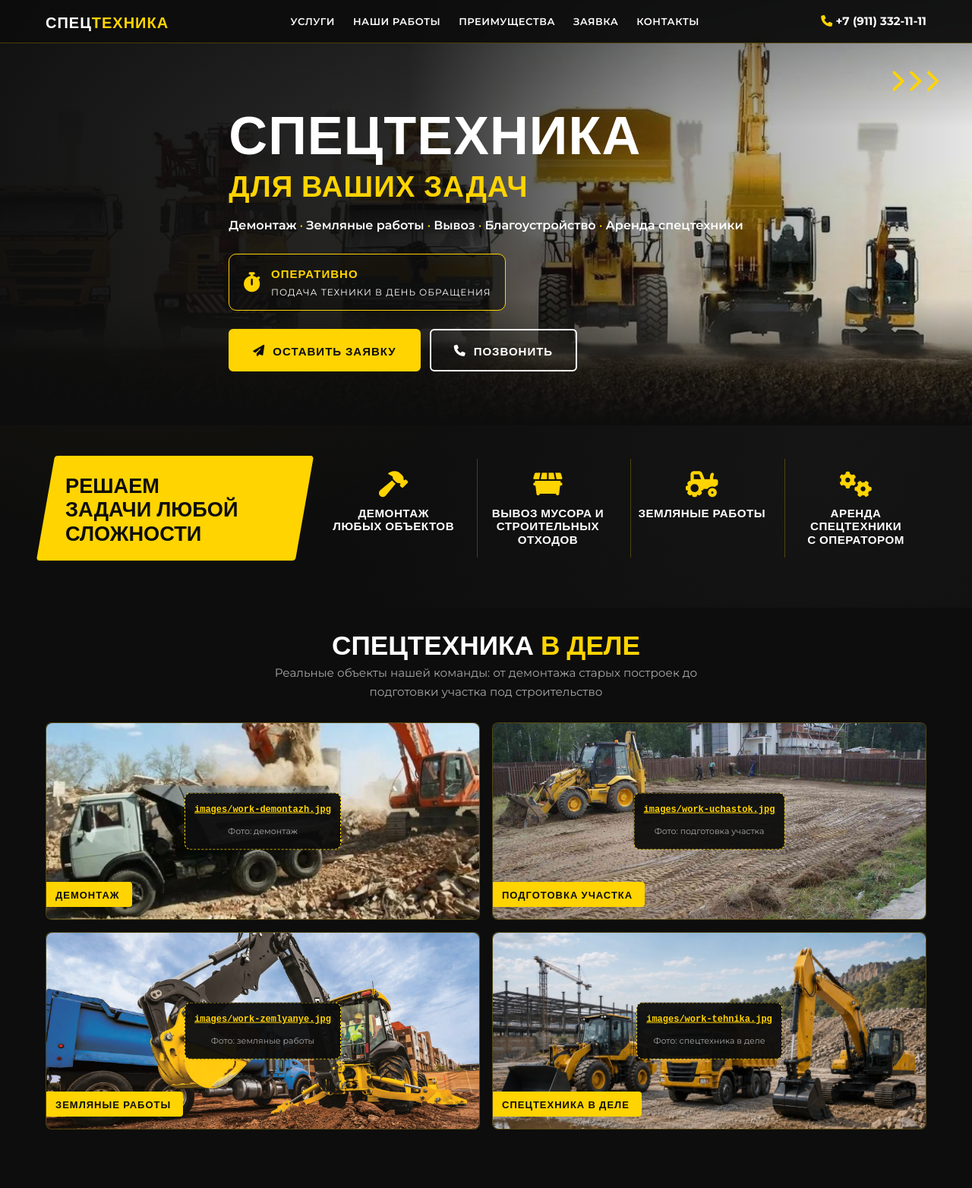
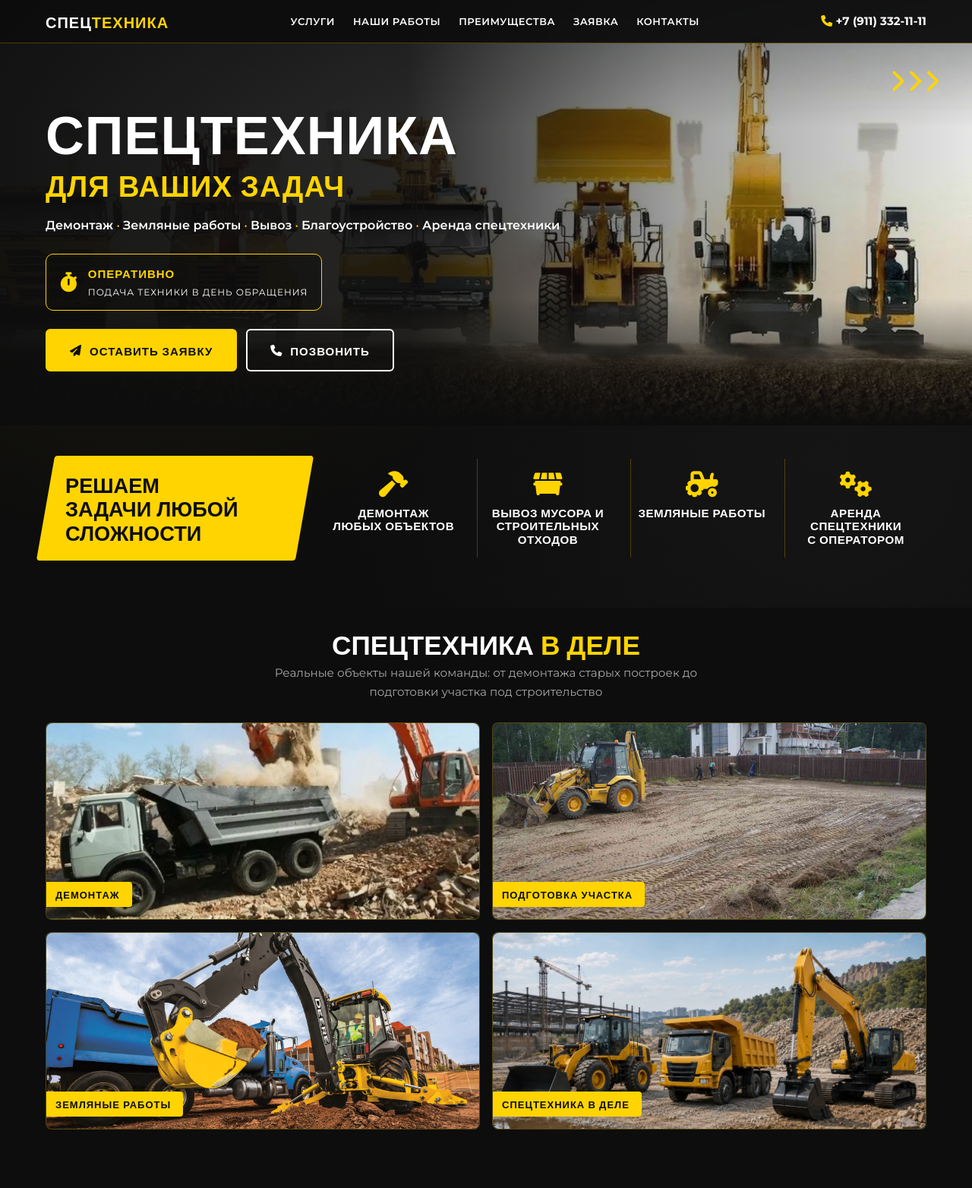
Before and after one commit to piarbookru-hub/specteh, a plain HTML site: page index.html in a window 1280 px wide. Shown: the top 1564 px of the page at 76% size. Drawn offline with nearby package versions, Linux system fonts and the light colour scheme.

Commit message:
Update index.html

```diff
--- a/index.html
+++ b/index.html
@@ -41,7 +41,14 @@
         a { color: inherit; text-decoration: none; transition: color 0.3s; }
         img { max-width: 100%; height: auto; display: block; }
         section { scroll-margin-top: 80px; padding: 40px 0; }
-        .container { max-width: 1200px; margin: 0 auto; padding: 0 20px; }
+
+        /* Единый контейнер для идеального выравнивания всех блоков */
+        .container {
+            max-width: 1200px;
+            margin: 0 auto;
+            padding: 0 20px;
+            width: 100%;
+        }
 
         /* Фон: текстура + виньетка */
         .bg-fixed { position: fixed; inset: 0; z-index: -2; background: var(--bg-dark); }
@@ -62,15 +69,17 @@
             position: absolute; top: 50%; left: 50%; transform: translate(-50%, -50%);
             z-index: 3; text-align: center; padding: 12px;
             background: rgba(13, 13, 13, 0.95); border: 1px dashed var(--accent);
-            border-radius: 8px; max-width: 90%;
+            border-radius: 8px; max-width: 90%; transition: opacity 0.3s;
         }
         .placeholder-label strong {
             display: block; font-family: monospace; font-size: 12px; color: var(--accent);
             margin-bottom: 4px; cursor: pointer; text-decoration: underline; word-break: break-all;
         }
         .placeholder-label span { font-size: 11px; color: var(--text-muted); }
-        .img-wrapper img { position: absolute; inset: 0; width: 100%; height: 100%; object-fit: cover; z-index: 2; border-radius: 8px; cursor: zoom-in; }
-        .img-wrapper img:not([src]) { display: none; }
+        .img-wrapper img {
+            position: absolute; inset: 0; width: 100%; height: 100%; object-fit: cover;
+            z-index: 2; border-radius: 8px; cursor: zoom-in;
+        }
 
         /* Навигация */
         nav { position: fixed; top: 0; width: 100%; z-index: 1000; background: rgba(13, 13, 13, 0.95); backdrop-filter: blur(10px); border-bottom: 1px solid var(--border); padding: 12px 0; }
@@ -84,7 +93,7 @@
         .nav-phone:hover { color: var(--accent); }
         .burger { display: none; background: none; border: none; color: var(--accent); font-size: 24px; cursor: pointer; }
 
-        /* Hero: фото техники фоном, текст по левому краю контейнера */
+        /* Hero */
         .hero {
             position: relative; padding: 120px 0 60px; overflow: hidden;
             min-height: 560px; display: flex; align-items: center;
@@ -101,7 +110,12 @@
                 linear-gradient(180deg, rgba(13,13,13,0.4) 0%, transparent 30%, transparent 70%, var(--bg-dark) 100%);
             z-index: -1;
         }
-        .hero-content { max-width: 720px; position: relative; z-index: 2; text-align: left; }
+        .hero-content {
+            max-width: 720px;
+            position: relative;
+            z-index: 2;
+            text-align: left; /* Явное выравнивание по левому краю контейнера */
+        }
         .hero h1 { font-size: clamp(2.4rem, 6.5vw, 4.4rem); font-weight: 700; letter-spacing: 1px; }
         .hero h1 span { display: block; color: var(--accent); font-size: clamp(1.5rem, 3.8vw, 2.4rem); margin-top: 8px; }
         .hero-services { margin: 20px 0 24px; color: var(--text-muted); font-size: 1rem; }
@@ -355,7 +369,7 @@
                         <strong data-copy="images/work-demontazh.jpg">images/work-demontazh.jpg</strong>
                         <span>Фото: демонтаж</span>
                     </div>
-                    <img src="images/work-demontazh.jpg" onerror="this.style.display='none'" alt="Демонтаж объекта экскаватором">
+                    <img src="images/work-demontazh.jpg" alt="Демонтаж объекта экскаватором">
                     <div class="gallery-tag">Демонтаж</div>
                 </div>
                 <div class="img-wrapper gallery-item">
@@ -363,7 +377,7 @@
                         <strong data-copy="images/work-uchastok.jpg">images/work-uchastok.jpg</strong>
                         <span>Фото: подготовка участка</span>
                     </div>
-                    <img src="images/work-uchastok.jpg" onerror="this.style.display='none'" alt="Подготовка участка, вывоз мусора в мешках">
+                    <img src="images/work-uchastok.jpg" alt="Подготовка участка, вывоз мусора в мешках">
                     <div class="gallery-tag">Подготовка участка</div>
                 </div>
                 <div class="img-wrapper gallery-item">
@@ -371,7 +385,7 @@
                         <strong data-copy="images/work-zemlyanye.jpg">images/work-zemlyanye.jpg</strong>
                         <span>Фото: земляные работы</span>
                     </div>
-                    <img src="images/work-zemlyanye.jpg" onerror="this.style.display='none'" alt="Земляные работы экскаватором-погрузчиком">
+                    <img src="images/work-zemlyanye.jpg" alt="Земляные работы экскаватором-погрузчиком">
                     <div class="gallery-tag">Земляные работы</div>
                 </div>
                 <div class="img-wrapper gallery-item">
@@ -379,7 +393,7 @@
                         <strong data-copy="images/work-tehnika.jpg">images/work-tehnika.jpg</strong>
                         <span>Фото: спецтехника в деле</span>
                     </div>
-                    <img src="images/work-tehnika.jpg" onerror="this.style.display='none'" alt="Экскаватор-погрузчик за работой зимой">
+                    <img src="images/work-tehnika.jpg" alt="Экскаватор-погрузчик за работой зимой">
                     <div class="gallery-tag">Спецтехника в деле</div>
                 </div>
             </div>
@@ -493,6 +507,23 @@
     </script>
 
     <script>
+        // 1. Умное управление заглушками: скрывает их, когда картинка загружена
+        document.querySelectorAll('.img-wrapper img').forEach(img => {
+            if (img.complete && img.naturalHeight !== 0) {
+                const placeholder = img.parentElement.querySelector('.placeholder-label');
+                if (placeholder) placeholder.style.display = 'none';
+            } else {
+                img.addEventListener('load', function() {
+                    const placeholder = this.parentElement.querySelector('.placeholder-label');
+                    if (placeholder) placeholder.style.display = 'none';
+                });
+                img.addEventListener('error', function() {
+                    console.warn('⚠️ Не удалось загрузить изображение:', this.src, '. Проверь регистр букв в имени файла (GitHub чувствителен к регистру!) и путь к папке images.');
+                });
+            }
+        });
+
+        // 2. Копирование имени файла из заглушки
         document.querySelectorAll('[data-copy]').forEach(el => {
             el.addEventListener('click', (e) => {
                 e.stopPropagation();
@@ -505,10 +536,12 @@
             });
         });
 
+        // 3. Мобильное меню
         document.querySelectorAll('.nav-links a').forEach(a => {
             a.addEventListener('click', () => document.querySelector('.nav-links').classList.remove('active'));
         });
 
+        // 4. Маска телефона
         const phoneInput = document.getElementById('phone');
         phoneInput.addEventListener('input', (e) => {
             let digits = e.target.value.replace(/\D/g, '');
@@ -523,6 +556,7 @@
             e.target.value = result;
         });
 
+        // 5. Лайтбокс
         const lightbox = document.getElementById('lightbox');
         const lightboxImg = lightbox.querySelector('img');
         document.querySelectorAll('.gallery-item img').forEach(img => {
@@ -542,6 +576,7 @@
             }
         });
 
+        // 6. Отправка формы
         const form = document.getElementById('lead-form');
         form.addEventListener('submit', async (e) => {
             e.preventDefault();
```
